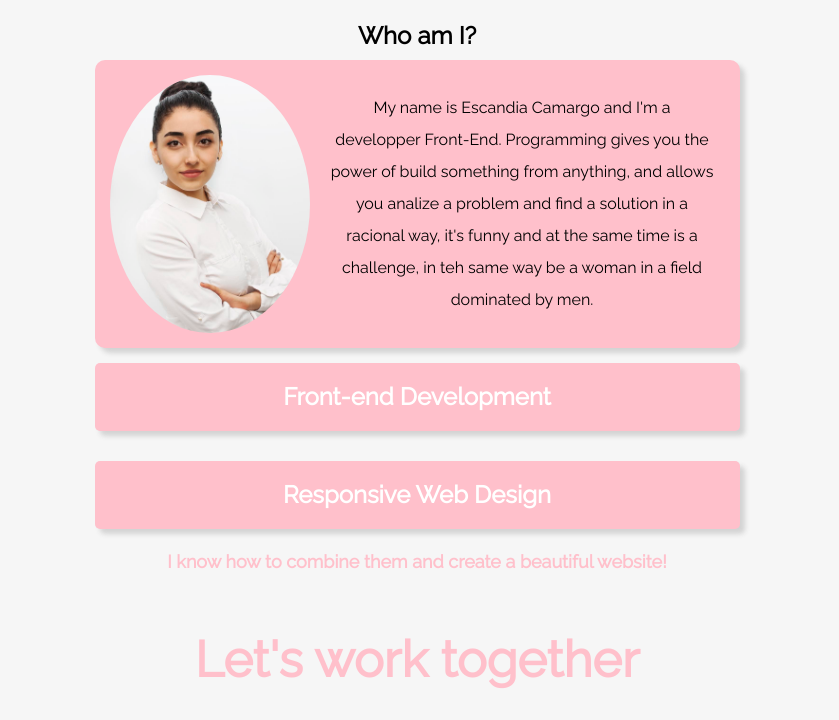
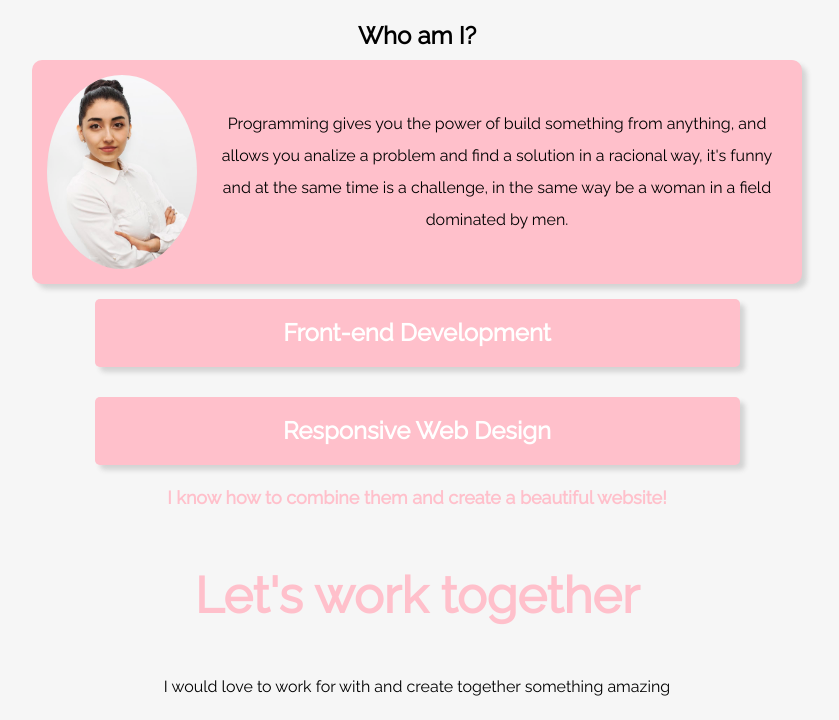
Before and after one commit to Escandia/EscandiaCamargo, a plain HTML site: page about.html in a window 1280 px wide. Shown: the part 367-1087 px from the top of the page, without its empty margins (223-1062 px from the left). Drawn offline with Linux system fonts and the light colour scheme.

```diff
--- a/about.html
+++ b/about.html
@@ -40,10 +40,9 @@
             <div class="aboutMeContent box-shadow">
                 <img class="aboutMe photo" src="img/carnet.jpg" alt="Photo Woman" width="280px">
                 <p class="aboutMe">
-                  My name is Escandia Camargo and I'm a developper Front-End.
                   Programming gives you the power of build something from anything,
                   and allows you analize a problem and find a solution in a racional way, it's funny and at the
-                  same time is a challenge, in teh same way be a woman in a field dominated by men.
+                  same time is a challenge, in the same way be a woman in a field dominated by men.
                  </p>
             </div>
 
@@ -69,7 +68,7 @@
             <div class="subContainerslideBar">
                 <h2 class="titleFirstPage secondaryColor">Let's work together</h2>
             </div>
-          <p>I would love to work for you and create together something amazing</p>
+          <p>I would love to work for with and create together something amazing</p>
         </div>
 
         <div class="socialNetworks">
--- a/stylesheets/main.css
+++ b/stylesheets/main.css
@@ -443,10 +443,11 @@
   display: flex;
   justify-content: center;
   text-align: center;
-  width: 50%;
+  width: 60%;
   background-color: pink;
   padding: 10px;
   border-radius: 10px;
+  flex-direction: column;
 }
 
 .me{
@@ -454,7 +455,7 @@
 }
 
 .photo{
-  width: 200px;
+  width: 150px;
   border-radius: 50%;
   justify-content: center;
   align-items: center;
@@ -508,6 +509,9 @@
   }
   .containerArticles{
     display: flex;
+  }
+  .aboutMeContent{
+    flex-direction: row;
   }
 }
 
```
Also changed, not shown: index.html (+0 -1 lines).
